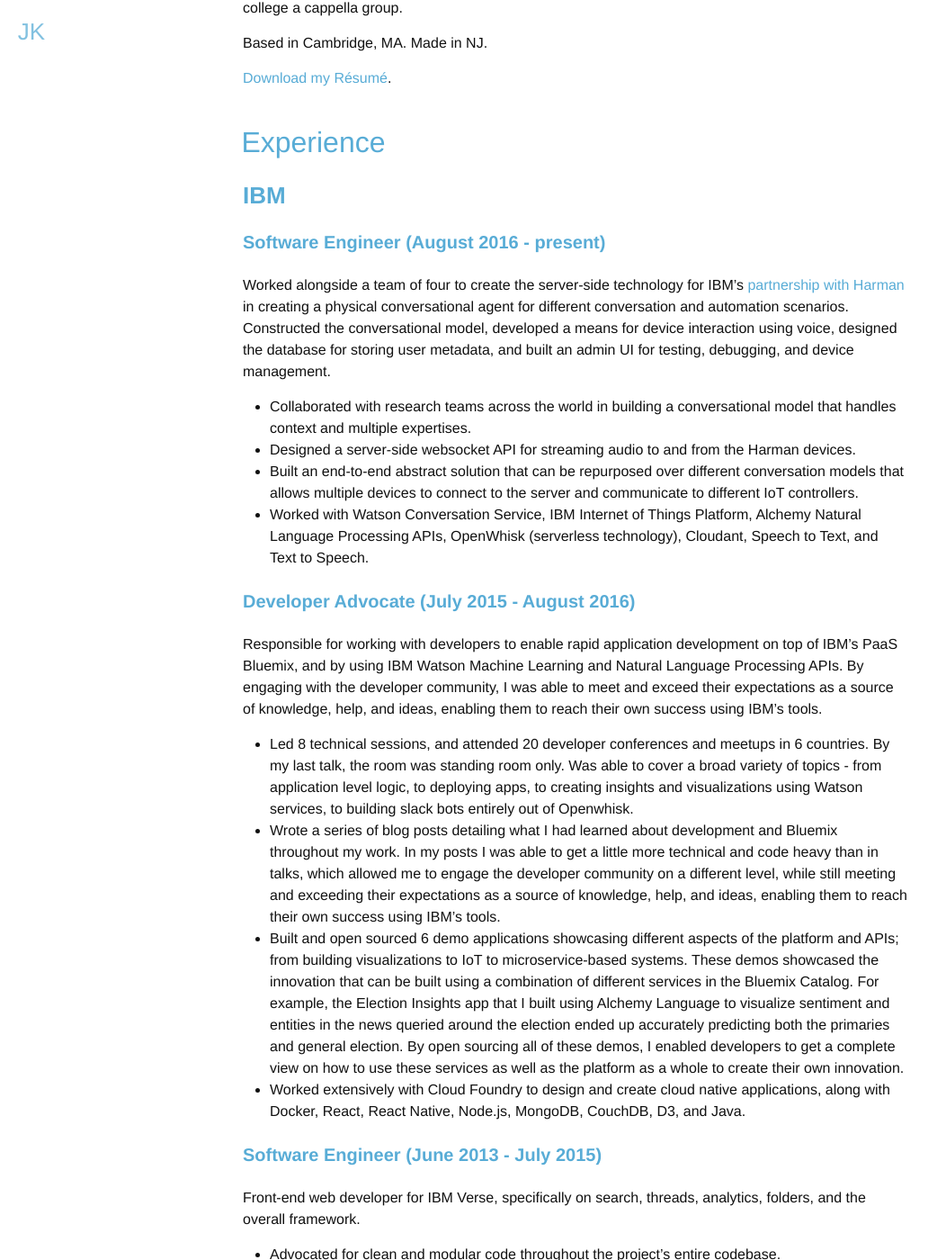
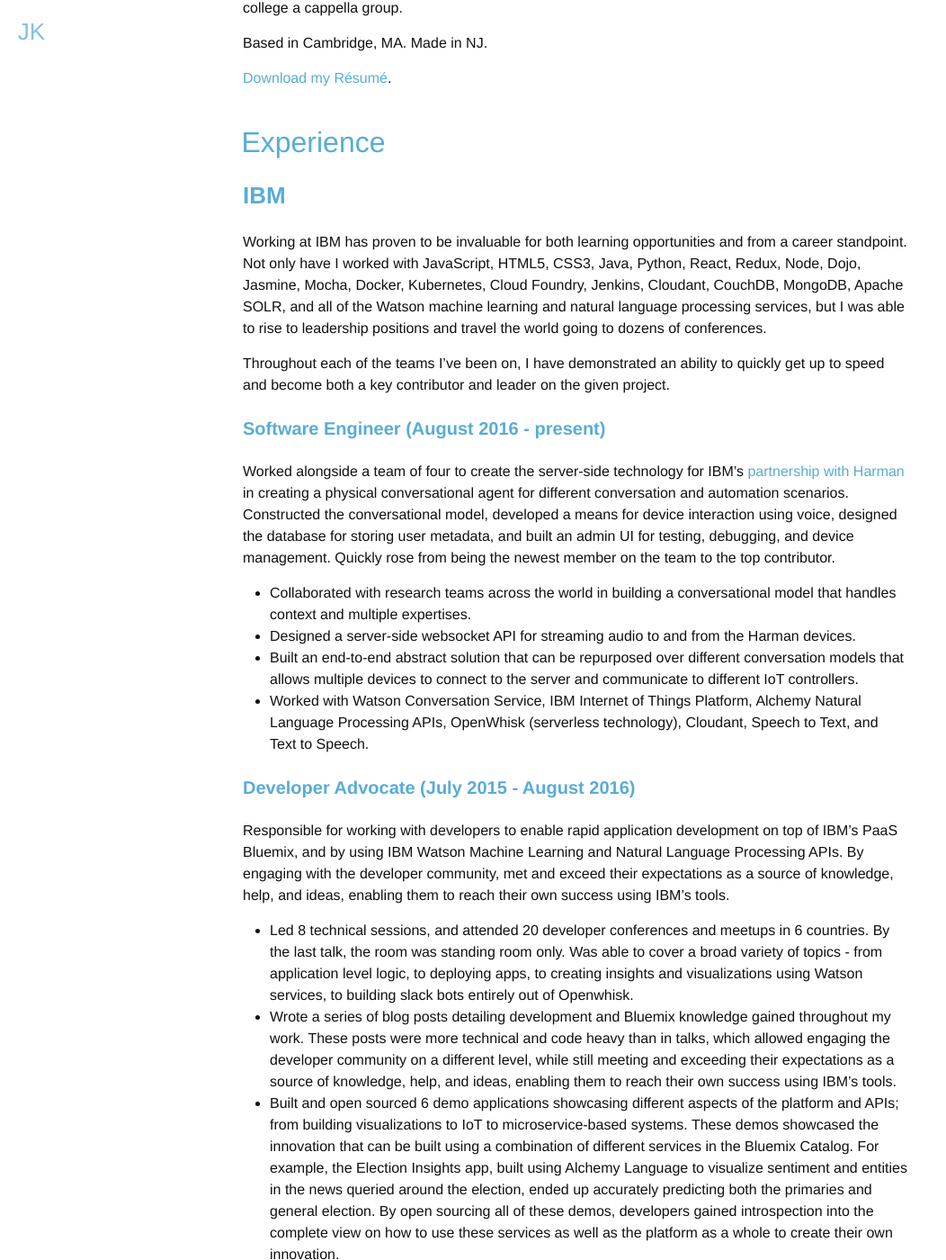
Before and after one commit to kauffecup/kauffecup.github.io, a Jekyll site: the page built from pages/04-about.md, in a window 1280 px wide and 1400 px high, scrolled down 742 px. Shown: the whole window at 90% size, without its empty margins (0-1052 px from the left). Built offline with Jekyll 4.4.1, drawn with Linux system fonts in a browser that asks for light colours; some of the changed text lies outside the part shown.

Commit message:
add more detail to about page

```diff
--- a/pages/04-about.md
+++ b/pages/04-about.md
@@ -22,6 +22,18 @@
 
 ### IBM
 
+Working at IBM has proven to be invaluable for both learning opportunities and
+from a career standpoint. Not only have I worked with JavaScript, HTML5, CSS3,
+Java, Python, React, Redux, Node, Dojo, Jasmine, Mocha, Docker, Kubernetes,
+Cloud Foundry, Jenkins, Cloudant, CouchDB, MongoDB, Apache SOLR, and all of the
+Watson machine learning and natural language processing services, but I was able
+to rise to leadership positions and travel the world going to dozens of
+conferences.
+
+Throughout each of the teams I've been on, I have demonstrated an ability to
+quickly get up to speed and become both a key contributor and leader on the
+given project.
+
 #### Software Engineer (August 2016 - present)
 
 Worked alongside a team of four to create the server-side technology for IBM's
@@ -30,6 +42,7 @@
 automation scenarios. Constructed the conversational model, developed a means
 for device interaction using voice, designed the database for storing user
 metadata, and built an admin UI for testing, debugging, and device management.
+Quickly rose from being the newest member on the team to the top contributor.
 
   - Collaborated with research teams across the world in building a
     conversational model that handles context and multiple expertises.
@@ -46,31 +59,31 @@
 
 Responsible for working with developers to enable rapid application development
 on top of IBM’s PaaS Bluemix, and by using IBM Watson Machine Learning and
-Natural Language Processing APIs. By engaging with the developer community, I
-was able to meet and exceed their expectations as a source of knowledge, help,
-and ideas, enabling them to reach their own success using IBM's tools.
+Natural Language Processing APIs. By engaging with the developer community, met
+and exceed their expectations as a source of knowledge, help, and ideas,
+enabling them to reach their own success using IBM's tools.
 
   - Led 8 technical sessions, and attended 20 developer conferences and meetups
-    in 6 countries. By my last talk, the room was standing room only. Was able
+    in 6 countries. By the last talk, the room was standing room only. Was able
     to cover a broad variety of topics - from application level logic, to
     deploying apps, to creating insights and visualizations using Watson
     services, to building slack bots entirely out of Openwhisk.
-  - Wrote a series of blog posts detailing what I had learned about development
-    and Bluemix throughout my work. In my posts I was able to get a little more
-    technical and code heavy than in talks, which allowed me to engage the
-    developer community on a different level, while still meeting and exceeding
-    their expectations as a source of knowledge, help, and ideas, enabling them
-    to reach their own success using IBM's tools.
+  - Wrote a series of blog posts detailing development and Bluemix knowledge
+    gained throughout my work. These posts were more technical and code heavy
+    than in talks, which allowed engaging the developer community on a different
+    level, while still meeting and exceeding their expectations as a source of
+    knowledge, help, and ideas, enabling them to reach their own success using
+    IBM's tools.
   - Built and open sourced 6 demo applications showcasing different aspects of
     the platform and APIs; from building visualizations to IoT to
     microservice-based systems. These demos showcased the innovation that can be
     built using a combination of different services in the Bluemix Catalog. For
-    example, the Election Insights app that I built using Alchemy Language to
-    visualize sentiment and entities in the news queried around the election
+    example, the Election Insights app, built using Alchemy Language to
+    visualize sentiment and entities in the news queried around the election,
     ended up accurately predicting both the primaries and general election. By
-    open sourcing all of these demos, I enabled developers to get a complete
-    view on how to use these services as well as the platform as a whole to
-    create their own innovation.
+    open sourcing all of these demos, developers gained introspection into the
+    complete view on how to use these services as well as the platform as a
+    whole to create their own innovation.
   - Worked extensively with Cloud Foundry to design and create cloud native
     applications, along with Docker, React, React Native, Node.js, MongoDB,
     CouchDB, D3, and Java.
@@ -78,14 +91,38 @@
 #### Software Engineer (June 2013 - July 2015)
 
 Front-end web developer for IBM Verse, specifically on search, threads,
-analytics, folders, and the overall framework.
+analytics, folders, and the overall framework. Quickly rose to leadership
+positions and was involved in many design, architecture, and infrastructure
+decisions, while advocating for clean and modular code throughout the project’s
+entire codebase.
 
-  - Advocated for clean and modular code throughout the project’s entire
-    codebase.
-  - Iterated and collaborated on many UX and design decisions.
+  - Iterated and collaborated on many UX and design decisions with our design
+    team.
   - Conducted interviews for full time and intern candidates.
   - Worked with Apache SOLR, the Dojo Toolkit, JavaScript, HTML5, CSS3, Java,
     and Jenkins.
+
+### Cornell University
+
+#### Embedded Software Engineer (June 2011 - December 2012)
+
+[FabatHome](http://www.fabathome.org/)
+
+  - Wrote embedded code to re-implement established APIs on the new MSP430 based
+    printer motherboard, allowing three motors to coordinate and create 3D
+    paths.
+  - Wrote host software for QT based developer GUI designed to aid debugging the
+    system.
+  - Established default system calibration values for new printers.
+
+#### Teaching Assistant (August 2011 - May 2012)
+
+Introduction to Circuits for Electrical and Computer Engineers
+
+  - Guided students through a set of intermediate through advanced level
+    problems.
+  - Course material covered basic RLC circuits to filters and Laplacian
+    Analysis.
 
 ### Code Comfort
 
```
